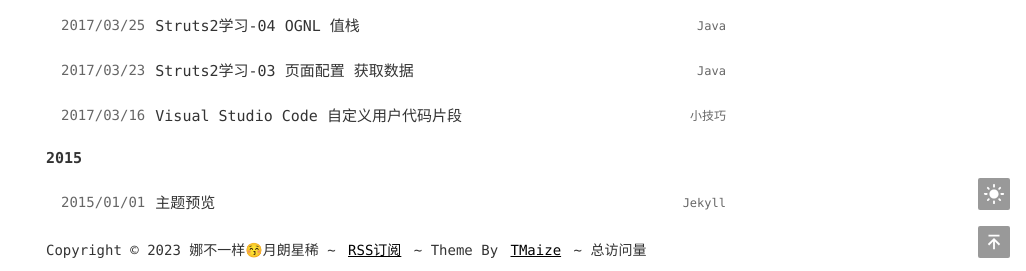
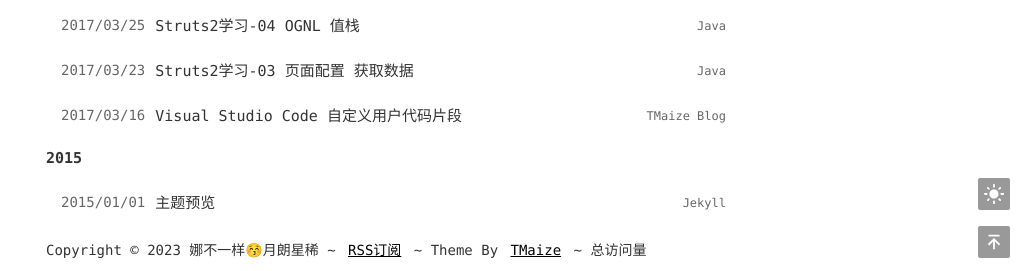
Before and after one commit to nksmiles/nksmiles.github.io, a Jekyll site: the page built from index.html, in a window 1280 px wide and 900 px high, scrolled down 4377 px. Shown: the part 626-897 px from the top of the window, without its empty margins (254-1280 px from the left). Built offline with Jekyll 4.4.1, drawn with Linux system fonts in a browser that asks for light colours; comment, search, counter and statistics services are not loaded.

Commit message:
Update 2017-03-16-vscode-user-snippets.md

```diff
--- a/_posts/2017-03-16-vscode-user-snippets.md
+++ b/_posts/2017-03-16-vscode-user-snippets.md
@@ -1,7 +1,7 @@
 ---
 layout: mypost
 title: Visual Studio Code 自定义用户代码片段
-categories: [小技巧]
+categories: [TMaize Blog]
 ---
 Visual Studio Code不但跨平台，还有良好的扩展性。用户可以自定义代码块方便开发
 
```
